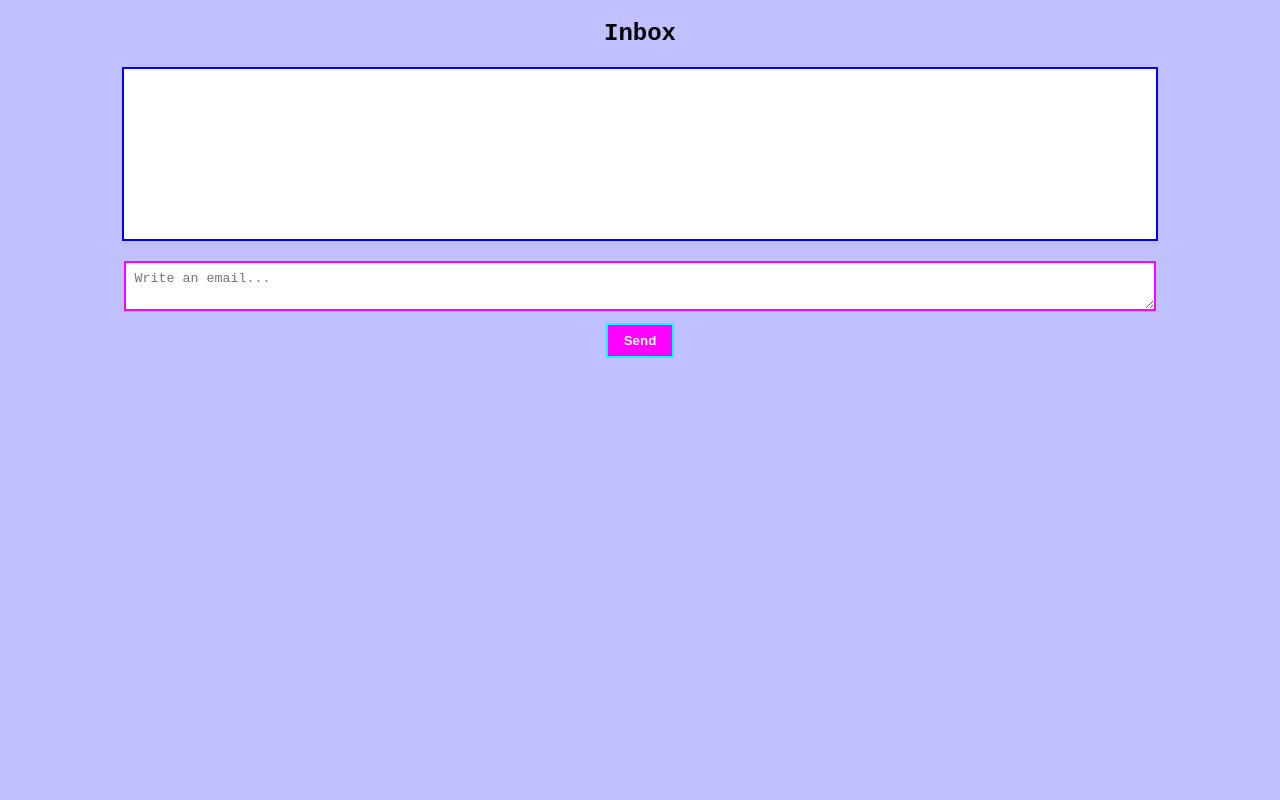
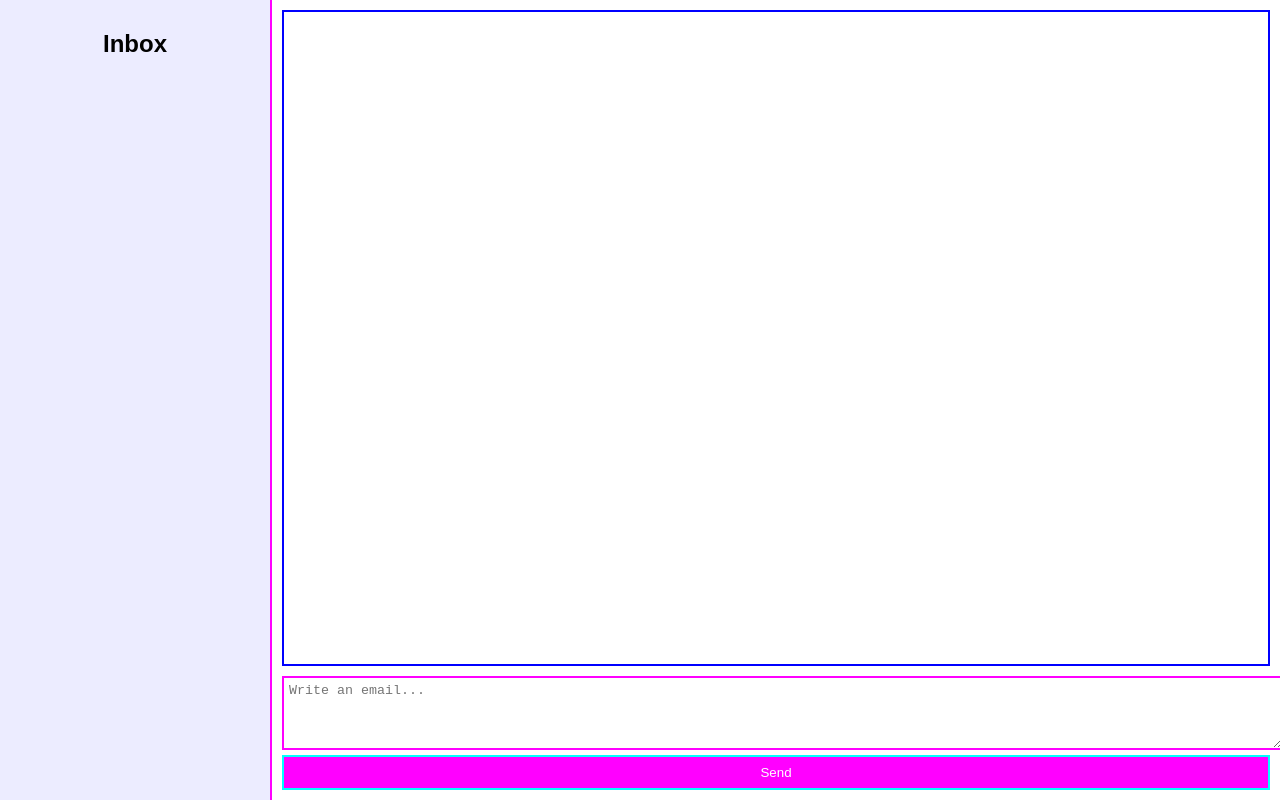
Before and after one commit to smsmii-cell/MailMatrix, a plain HTML site: page inbox.html in a window 1280 px wide. Drawn offline with Linux system fonts and the light colour scheme.

Commit message:
Add style.css (Y2K Gmail design)

```diff
--- a/style.css
+++ b/style.css
@@ -1,58 +1,63 @@
 body {
-font-family: 'Courier New', monospace;
-background-color: #c0c0ff; /* soft Y2K blue */
-color: #000;
+font-family: Arial, sans-serif;
+background-color: #c0c0ff;
+margin: 0;
+}
+
+.gmail-container {
+display: flex;
+height: 100vh;
+}
+
+/* Sidebar */
+.sidebar {
+width: 250px;
+background-color: #ececff;
+border-right: 2px solid #ff00ff;
+padding: 10px;
+overflow-y: auto;
+}
+
+.sidebar h2 {
 text-align: center;
 }
 
-h1 {
-font-size: 28px;
-color: #0000aa;
-text-shadow: 1px 1px #fff;
-margin-top: 40px;
+/* Messages list */
+#message-list div {
+padding: 8px;
+border-bottom: 1px solid #ff00ff;
+cursor: pointer;
 }
 
-.login-container {
-margin-top: 100px;
-background: #ffffffcc;
-padding: 20px;
-width: 260px;
-border: 2px solid #ff00ff;
-border-radius: 8px;
-margin-left: auto;
-margin-right: auto;
+/* Message panel */
+.message-panel {
+flex: 1;
+display: flex;
+flex-direction: column;
+padding: 10px;
+background-color: #fff;
 }
 
-input, textarea {
-display: block;
-margin: 12px auto;
-padding: 8px;
-width: 80%;
+#emails {
+flex: 1;
+overflow-y: auto;
+border: 2px solid #0000ff;
+padding: 10px;
+margin-bottom: 10px;
+}
+
+textarea {
+width: 100%;
+height: 60px;
+margin-bottom: 5px;
 border: 2px solid #ff00ff;
-background-color: #fff;
-color: #000;
+padding: 5px;
 }
 
 button {
-padding: 8px 16px;
+padding: 8px;
+background-color: #ff00ff;
+color: white;
 border: 2px solid #00ffff;
-background-color: #ff00ff;
-color: #fff;
 cursor: pointer;
-font-weight: bold;
-transition: 0.15s;
 }
-
-button:hover {
-background-color: #00ffff;
-color: #000;
-}
-
-#emails {
-margin: 20px auto;
-width: 80%;
-background: #fff;
-border: 2px solid #0000ff;
-padding: 10px;
-min-height: 150px;
-}
```
